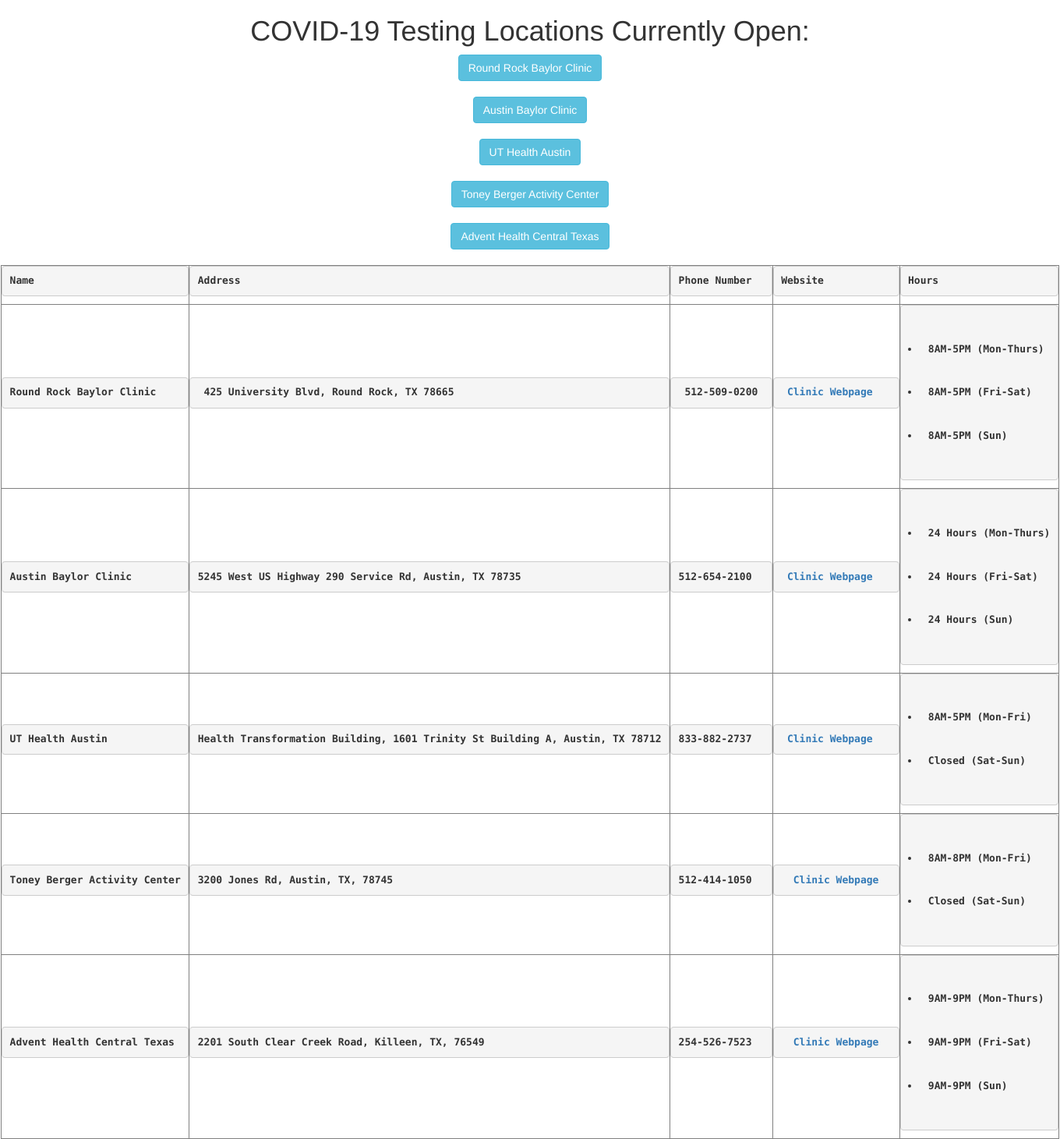
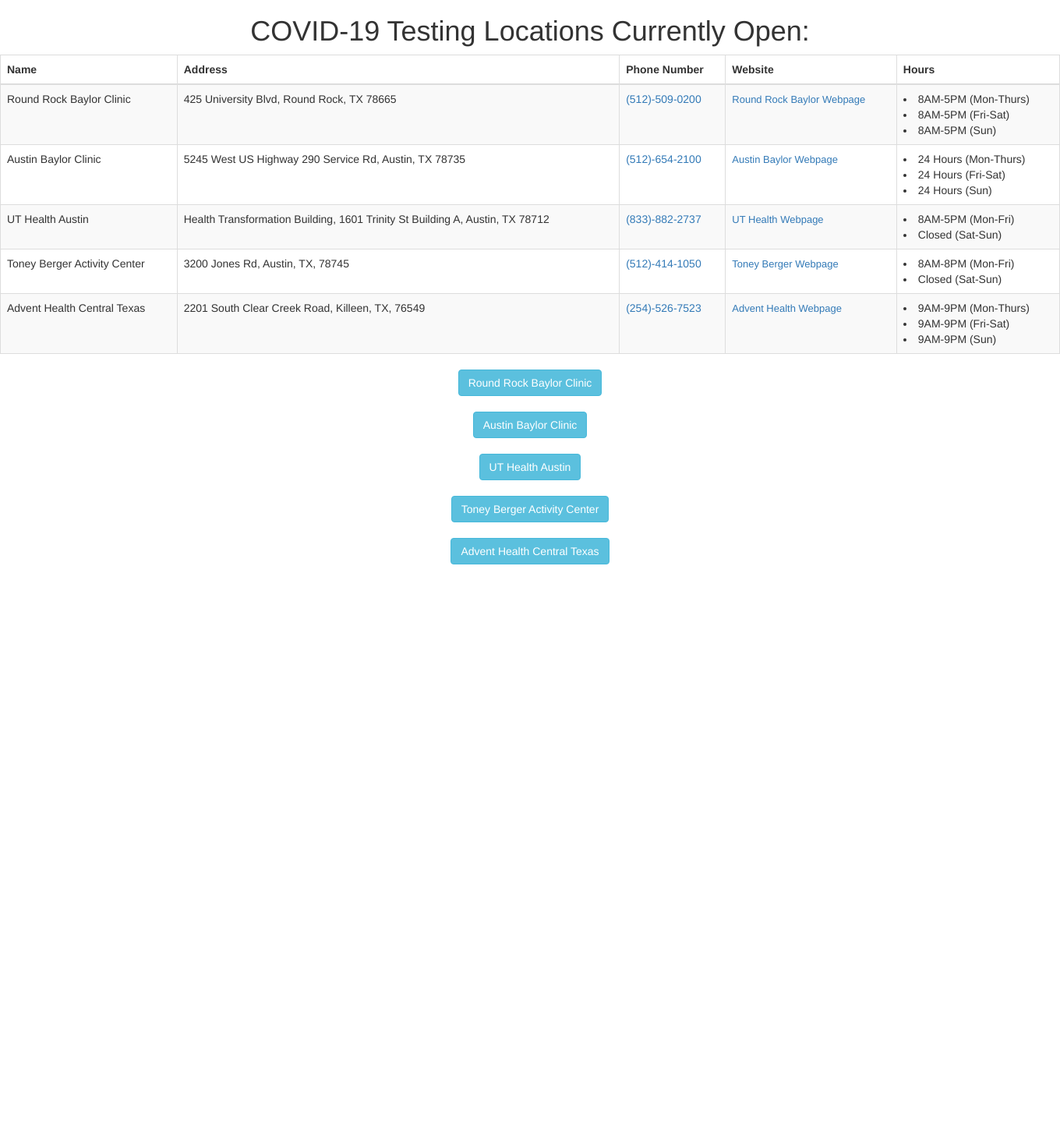
Before and after one commit to hmallidi/quarantine-fighter, a Flask app: page /healthcare in a window 1360 px wide. Shown: the part 52-1513 px from the top of the page at 78% size. After the commit the page ends 776 px from the top, so only its background shows below. Run offline with Flask 2, Linux system fonts and the light colour scheme; some libraries are stand-ins or nearby versions; some web fonts are replaced.

Commit message:
Added new health table, links for phone number

```diff
--- a/templates/about.html
+++ b/templates/about.html
@@ -113,7 +113,7 @@
 
 		<div class="col-lg-4 col-md-6">
 			<div class="thumbnail">
-				 <img src="../static/img/Pranav.jpg" ALIGN = "center" alt="Pranav Varanasi" style="width:200px"  style="height:200px">
+				 <img src="../static/img/PranavV.jpg" ALIGN = "center" alt="Pranav Varanasi" style="width:200px"  style="height:200px">
 			      <div class="container">
 			        <h2 style="text-indent: 40px">Pranav Varanasi</h2>
 			        <p class="title" style="text-indent: 40px" >Back-End</p>
--- a/templates/healthcare.html
+++ b/templates/healthcare.html
@@ -1,9 +1,7 @@
 <!-- Covid Postman API: https://documenter.getpostman.com/view/8854915/SzS7PR3t?version=latest#8ed98535-68a1-4a73-babf-f6d6845a60e7 -->
 
 <!DOCTYPE html>
-<html>
     <head>
-        <title>Healthcare</title>
         <link rel="stylesheet" href="https://maxcdn.bootstrapcdn.com/bootstrap/3.3.7/css/bootstrap.min.css" integrity="sha384-BVYiiSIFeK1dGmJRAkycuHAHRg32OmUcww7on3RYdg4Va+PmSTsz/K68vbdEjh4u" crossorigin="anonymous">
         <link href="https://fonts.googleapis.com/css2?family=Piedra&display=swap" rel="stylesheet">
          <!-- jQuery library -->
@@ -11,6 +9,8 @@
 
         <!-- Latest compiled JavaScript -->
         <script src="https://maxcdn.bootstrapcdn.com/bootstrap/3.4.1/js/bootstrap.min.js"></script>
+
+        <title>Healthcare</title>
     </head>
     <body>
 
@@ -47,94 +47,86 @@
             </div> <!-- end of container -->
         </nav>
 
-        <center><h1> COVID-19 Testing Locations Currently Open: </center>
-
+        <center><h1> COVID-19 Testing Locations Currently Open: </h1> </center>
         <center>
-        <table id = "healthTable">
-        <table class="searchable sortable">
-        <script src="sorttable.js"></script>
-        <table border=1 height = 25% width=25%>
-
+            <table id = "healthTable" class="table table-striped table-bordered table-sm">
                 <thead>
                     <tr>
-                <th><pre>Name</pre></th>
-                <th><pre>Address</pre></th>
-                <th><pre>Phone Number</pre></th>
-                <th><pre>Website</pre></th>
-                <th><pre>Hours</pre></th>
+                        <th>Name</th>
+                        <th>Address</th>
+                        <th>Phone Number</th>
+                        <th>Website</th>
+                        <th>Hours</th>
                     </tr>
                 </thead>
                 <tbody>
                     <tr>
-            <td> <pre><b>Round Rock Baylor Clinic </b></pre></td>
-            <th> <pre> 425 University Blvd, Round Rock, TX 78665 </pre></th>
-            <th> <pre> 512-509-0200 </pre></th>
-            <th>  <pre><a href="https://www.bswhealth.com/locations/round-rock-425-university-clinic/?y_source=1_MTM0MTE2MzgtNzE1LWxvY2F0aW9uLndlYnNpdGU=" target="_blank"><font size = "-1"> Clinic Webpage</font></a>   </pre></th>
-            <th>
-                <pre>
+                        <td> Round Rock Baylor Clinic </td>
+                        <td>  425 University Blvd, Round Rock, TX 78665 </td>
+                        <td><a href="tel: (512)-509-0200 ">(512)-509-0200 </a></td>
+                        <td>  <a href="https://www.bswhealth.com/locations/round-rock-425-university-clinic/?y_source=1_MTM0MTE2MzgtNzE1LWxvY2F0aW9uLndlYnNpdGU=" target="_blank"><font size = "-1"> Round Rock Baylor Webpage</font></a> </td>
+                        <td>
                                 <li> 8AM-5PM (Mon-Thurs)</li>
                                 <li> 8AM-5PM (Fri-Sat)</li>
                                 <li> 8AM-5PM (Sun)</li>
-                </pre>
-            </th>
+                        </td>
                     </tr>
 
                     <tr>
-            <td> <pre><b>Austin Baylor Clinic</b></pre></td>
-            <th> <pre>5245 West US Highway 290 Service Rd, Austin, TX 78735</pre></th>
-            <th> <pre>512-654-2100</pre></th>
-            <th> <pre><a href="https://www.bswhealth.com/locations/austin-medical-center/" target="_blank"><font size = "-1"> Clinic Webpage</font></a></pre>  </th>
-            <th>
-                <pre>
+                        <td> Austin Baylor Clinic</td>
+                        <td> 5245 West US Highway 290 Service Rd, Austin, TX 78735</td>
+                        <td><a href="tel: 512-654-2100">(512)-654-2100</a></td>
+                        <td><a href="https://www.bswhealth.com/locations/austin-medical-center/" target="_blank"><font size = "-1"> Austin Baylor Webpage</font></a> </td>
+                        <td>
                                 <li> 24 Hours (Mon-Thurs)</li>
                                 <li> 24 Hours (Fri-Sat)</li>
                                 <li> 24 Hours (Sun)</li>
-                </pre>
-            </th>
+                        </td>
                     </tr>
 
                     <tr>
-            <td> <pre><b>UT Health Austin</b></pre></td>
-            <th> <pre>Health Transformation Building, 1601 Trinity St Building A, Austin, TX 78712</pre></th>
-            <th> <pre>833-882-2737</pre></th>
-            <th> <pre><a href="https://uthealthaustin.org/" target="_blank"><font size = "-1"> Clinic Webpage</font></a> </pre></th>
-            <th>
-                <pre>
+                        <td> UT Health Austin</td>
+                        <td> Health Transformation Building, 1601 Trinity St Building A, Austin, TX 78712</td>
+                        <td><a href="tel: 833-882-2737">(833)-882-2737</a></td>
+                        <td> <a href="https://uthealthaustin.org/" target="_blank"><font size = "-1"> UT Health Webpage</font></a> </td>
+                        <td>
                                 <li> 8AM-5PM (Mon-Fri)</li>
                                 <li> Closed (Sat-Sun)</li>
-                </pre>
-            </th>
+                        </td>
                     </tr>
 
                     <tr>
-            <td> <pre><b>Toney Berger Activity Center</pre></b></td>
-            <th> <pre>3200 Jones Rd, Austin, TX, 78745</pre></th>
-            <th> <pre>512-414-1050</pre></th>
-            <th> <pre> <a href="https://www.austinisd.org/construction-management/bond/bond-and-construction-projects/burger-athletic-complex" target="_blank"><font size = "-1"> Clinic Webpage</font></a> </pre></th>
-            <th>
-                <pre>
+                    <td> Toney Berger Activity Center</td>
+                    <td> 3200 Jones Rd, Austin, TX, 78745</td>
+                    <td><a href="tel: 512-414-1050">(512)-414-1050</a></td>
+                    <td>  <a href="https://www.austinisd.org/construction-management/bond/bond-and-construction-projects/burger-athletic-complex" target="_blank"><font size = "-1"> Toney Berger Webpage</font></a> </td>
+                    <td>
                             <li> 8AM-8PM (Mon-Fri)</li>
                             <li> Closed (Sat-Sun)</li>
-                </pre>
-            </th>
+                    </td>
                     </tr>
 
                     <tr>
-            <td> <pre><b>Advent Health Central Texas</b></pre></td>
-            <th> <pre>2201 South Clear Creek Road, Killeen, TX, 76549</pre></th>
-            <th> <pre>254-526-7523</pre></th>
-            <th>  <pre> <a href="https://www.adventhealth.com/hospital/adventhealth-central-texas" target="_blank"><font size = "-1"> Clinic Webpage </font></a> </pre></th>
-            <th>
-                <pre>
+                    <td>Advent Health Central Texas</td>
+                    <td> 2201 South Clear Creek Road, Killeen, TX, 76549 </td>
+                    <td><a href="tel: 254-526-7523">(254)-526-7523</a></td>
+                    <td> <a href="https://www.adventhealth.com/hospital/adventhealth-central-texas" target="_blank"><font size = "-1"> Advent Health Webpage </font></a> </td>
+                    <td>
                             <li> 9AM-9PM (Mon-Thurs)</li>
                             <li> 9AM-9PM (Fri-Sat)</li>
                             <li> 9AM-9PM (Sun)</li>
-                </pre>
-            </th>
+                    </td>
                     </tr>
+                </tbody>
+            </table>
+
+            <script>
+                $(document).ready(function() {
+                    $('#healthTable').DataTable();
+                    $('.dataTables_length').addClass('bs-select');
+                });
+            </script>
         </center>
-
-
 
         <center>
             <!-- Information and images and stuff for 3 restaurants -->
@@ -145,9 +137,10 @@
                 <!-- Round Rock Baylor Clinic -->
                 <h2> Round Rock Baylor Clinic</h2>
                 <h3> 425 University Blvd, Round Rock, TX 78665</h3>
-                <h3> Phone Number: 512-509-0200</h3>
+                <a href="tel: 512-509-0200" target="_blank"><font size = "+2"> (512)-509-0200</font></a>
+                <br>
                 <!--FIX CENTER ALIGNMENT:-->
-                <a href="https://www.bswhealth.com/locations/round-rock-425-university-clinic/?y_source=1_MTM0MTE2MzgtNzE1LWxvY2F0aW9uLndlYnNpdGU=" target="_blank"><font size = "+1"> Clinic Webpage</font></a>
+                <a href="https://www.bswhealth.com/locations/round-rock-425-university-clinic/?y_source=1_MTM0MTE2MzgtNzE1LWxvY2F0aW9uLndlYnNpdGU=" target="_blank"><font size = "+2"> Round Rock Baylor Webpage</font></a>
                 <ul>
                     <h3> Hours</h3>
                     <li> 8AM-5PM (Mon-Thurs)</li>
@@ -166,8 +159,9 @@
                 <!-- Austin  Baylor Clinic -->
                 <h2> Austin Baylor Clinic</h2>
                 <h3> 5245 West US Highway 290 Service Rd, Austin, TX 78735</h3>
-                <h3> Phone Number: 512-654-2100</h3>
-                <a href="https://www.bswhealth.com/locations/austin-medical-center/" target="_blank"><font size = "+1"> Clinic Webpage</font></a>
+                <a href="tel: 512-654-2100" target="_blank"><font size = "+2">512-654-2100</font></a>
+                <br>
+                <a href="https://www.bswhealth.com/locations/austin-medical-center/" target="_blank"><font size = "+2"> Austin Baylor Webpage</font></a>
                 <ul>
                     <h3> Hours</h3>
                     <li> 24 Hours (Mon-Thurs)</li>
@@ -185,8 +179,9 @@
                 <!-- UT Health -->
                 <h2> UT Health Austin</h2>
                 <h3> Health Transformation Building, 1601 Trinity St Building A, Austin, TX 78712</h3>
-                <h3> Phone Number: 833-882-2737</h3>
-                <a href="https://uthealthaustin.org/" target="_blank"><font size = "+1"> Clinic Webpage</font></a>
+                <a href="tel: 833-882-2737" target="_blank"><font size = "+2"> (833)-882-2737 </font></a>
+                <br>
+                <a href="https://uthealthaustin.org/" target="_blank"><font size = "+2"> UT Health Webpage</font></a>
                 <ul>
                     <h3> Hours</h3>
                     <li> 8AM-5PM (Mon-Fri)</li>
@@ -203,9 +198,11 @@
                 <!-- Toney Berger Activity Center -->
                 <h2> Toney Berger Activity Center</h2>
                 <h3> 3200 Jones Rd, Austin, TX, 78745</h3>
-                <h3> Phone Number: 512-414-1050</h3>
-                <a href="https://www.austinisd.org/construction-management/bond/bond-and-construction-projects/burger-athletic-complex" target="_blank"><font size = "+1"> Clinic Webpage</font></a>
+                <a href="tel: 512-414-1050" target="_blank"><font size = "+2"> (512)-414-1050 </font> </a>
+                <br>
+                <a href="https://www.austinisd.org/construction-management/bond/bond-and-construction-projects/burger-athletic-complex" target="_blank"><font size = "+2"> Tony Berger Webpage</font></a>
                 <ul>
+                    <h3> Hours</h3>
                     <li> 8AM-8PM (Mon-Fri)</li>
                     <li> Closed (Sat-Sun)</li>
                 </ul>
@@ -220,8 +217,9 @@
                 <!-- Advent Health-->
                 <h2> Advent Health Central Texas</h2>
                 <h3> 2201 South Clear Creek Road, Killeen, TX, 76549</h3>
-                <h3> Phone Number: 254-526-7523</h3>
-                <a href="https://www.adventhealth.com/hospital/adventhealth-central-texas" target="_blank"><font size = "+1"> Clinic Webpage </font></a>
+                <a href="tel: 254-526-7523" target="_blank"><font size = "+2">(254)-526-7523 </font></a>
+                <br>
+                <a href="https://www.adventhealth.com/hospital/adventhealth-central-texas" target="_blank"><font size = "+2"> Advent Health Webpage </font></a>
                 <ul>
                     <h3> Hours</h3>
                     <li> 9AM-9PM (Mon-Thurs)</li>
@@ -232,11 +230,5 @@
             </div>
             <br></br>
 
-
-
-
-
-
         </center>
     </body>
-</html>
```
Also changed, not shown: static/img/Pranav.jpg (deleted), static/img/PranavV.jpg (added). Lines whose indentation alone changed are shown as unchanged.
